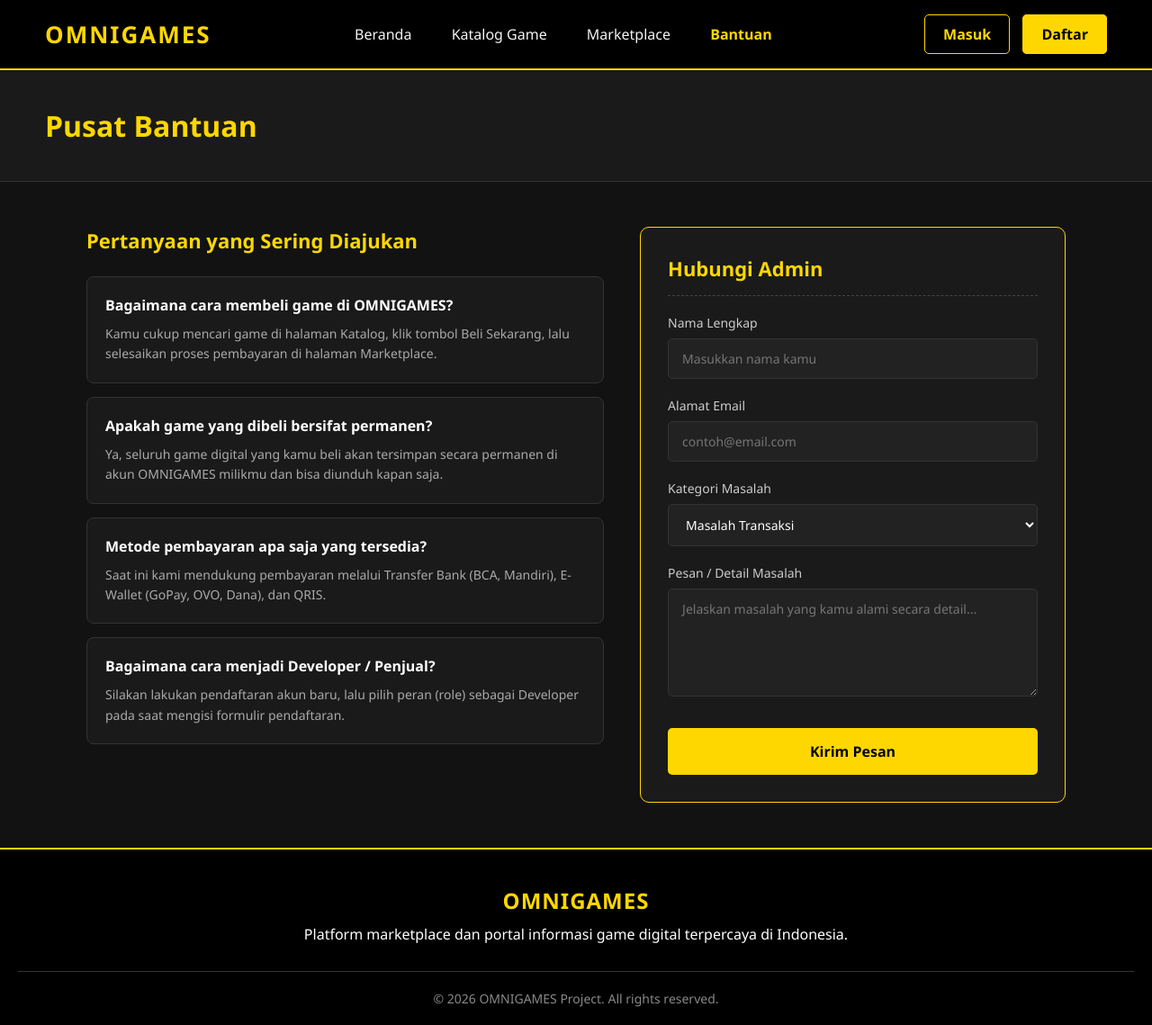
After one commit to herdiirawan2009/Kelompok9_OmniGames, a PHP site: page /html/bantuan.html in a window 1280 px wide. The commit adds this page. Shown: the whole page at 90% size. Run offline with PHP 8.4, Linux system fonts and the light colour scheme.

Commit message:
tambah marketplae dan bantuan

```diff
--- a/css/style.css
+++ b/css/style.css
@@ -304,3 +304,243 @@ body {
   color: #000000;
   border: 1px solid #ffd700;
 }
+.marketplace-layout {
+  display: flex;
+  justify-content: space-between;
+  gap: 30px;
+  align-items: flex-start;
+}
+
+.cart-section {
+  width: 65%;
+  background-color: #1a1a1a;
+  border: 1px solid #333333;
+  border-radius: 10px;
+  padding: 20px;
+}
+
+.cart-item {
+  display: flex;
+  align-items: center;
+  border-bottom: 1px solid #333333;
+  padding-bottom: 15px;
+  margin-bottom: 15px;
+}
+
+.cart-item:last-child {
+  border-bottom: none;
+  margin-bottom: 0;
+  padding-bottom: 0;
+}
+
+.cart-img {
+  width: 120px;
+  height: 70px;
+  object-fit: cover;
+  border-radius: 5px;
+  margin-right: 20px;
+}
+
+.cart-info {
+  flex: 1;
+}
+
+.cart-info h4 {
+  font-size: 18px;
+  color: #ffffff;
+  margin-bottom: 5px;
+}
+
+.cart-category {
+  font-size: 13px;
+  color: #aaaaaa;
+}
+
+.cart-price {
+  text-align: right;
+}
+
+.cart-price p {
+  font-size: 18px;
+  font-weight: bold;
+  color: #ffd700;
+  margin-bottom: 10px;
+}
+
+.btn-remove {
+  color: #ff4d4d;
+  text-decoration: none;
+  font-size: 14px;
+  font-weight: bold;
+}
+
+.checkout-section {
+  width: 35%;
+  background-color: #1a1a1a;
+  border: 1px solid #ffd700;
+  border-radius: 10px;
+  padding: 25px;
+}
+
+.checkout-section h3 {
+  color: #ffd700;
+  font-size: 20px;
+  margin-bottom: 20px;
+  border-bottom: 1px dashed #444444;
+  padding-bottom: 10px;
+}
+
+.summary-row {
+  display: flex;
+  justify-content: space-between;
+  color: #cccccc;
+  font-size: 15px;
+  margin-bottom: 15px;
+}
+
+.summary-total {
+  display: flex;
+  justify-content: space-between;
+  color: #ffffff;
+  font-size: 20px;
+  font-weight: bold;
+  margin-top: 20px;
+  padding-top: 15px;
+  border-top: 1px dashed #444444;
+}
+
+.summary-total span:last-child {
+  color: #ffd700;
+}
+
+.payment-method {
+  margin-top: 25px;
+  margin-bottom: 25px;
+}
+
+.payment-method p {
+  color: #aaaaaa;
+  font-size: 14px;
+  margin-bottom: 10px;
+}
+
+.payment-select {
+  width: 100%;
+  background-color: #222222;
+  color: #ffffff;
+  border: 1px solid #333333;
+  padding: 12px;
+  border-radius: 5px;
+  font-size: 14px;
+  outline: none;
+}
+
+.btn-checkout {
+  display: block;
+  width: 100%;
+  background-color: #ffd700;
+  color: #000000;
+  text-align: center;
+  padding: 15px;
+  text-decoration: none;
+  font-weight: bold;
+  font-size: 16px;
+  border-radius: 5px;
+}
+.help-layout {
+  display: flex;
+  justify-content: space-between;
+  gap: 40px;
+  align-items: flex-start;
+}
+
+.faq-section {
+  width: 55%;
+}
+
+.faq-section h3 {
+  color: #ffd700;
+  margin-bottom: 25px;
+  font-size: 22px;
+}
+
+.faq-item {
+  background-color: #1a1a1a;
+  border: 1px solid #333333;
+  padding: 20px;
+  border-radius: 8px;
+  margin-bottom: 15px;
+}
+
+.faq-question {
+  color: #ffffff;
+  font-size: 16px;
+  margin-bottom: 10px;
+}
+
+.faq-answer {
+  color: #aaaaaa;
+  font-size: 14px;
+  line-height: 1.6;
+}
+
+.contact-section {
+  width: 45%;
+  background-color: #1a1a1a;
+  border: 1px solid #ffd700;
+  padding: 30px;
+  border-radius: 10px;
+}
+
+.contact-section h3 {
+  color: #ffd700;
+  margin-bottom: 20px;
+  font-size: 22px;
+  border-bottom: 1px dashed #444444;
+  padding-bottom: 15px;
+}
+
+.form-group {
+  margin-bottom: 20px;
+}
+
+.form-label {
+  display: block;
+  color: #cccccc;
+  margin-bottom: 8px;
+  font-size: 14px;
+}
+
+.form-control {
+  width: 100%;
+  background-color: #222222;
+  border: 1px solid #333333;
+  color: #ffffff;
+  padding: 12px 15px;
+  border-radius: 5px;
+  font-size: 14px;
+  outline: none;
+  transition: border-color 0.3s;
+}
+
+.form-control:focus {
+  border-color: #ffd700;
+}
+
+textarea.form-control {
+  min-height: 120px;
+  resize: vertical;
+}
+
+.btn-submit {
+  width: 100%;
+  background-color: #ffd700;
+  color: #000000;
+  border: none;
+  padding: 15px;
+  font-size: 16px;
+  font-weight: bold;
+  border-radius: 5px;
+  cursor: pointer;
+  margin-top: 10px;
+}
--- /dev/null
+++ b/html/bantuan.html
@@ -0,0 +1,137 @@
+<!doctype html>
+<html lang="id">
+  <head>
+    <meta charset="UTF-8" />
+    <meta name="viewport" content="width=device-width, initial-scale=1.0" />
+    <title>Bantuan - OMNIGAMES</title>
+    <link rel="stylesheet" href="../css/style.css" />
+  </head>
+  <body>
+    <header class="header">
+      <div class="logo">
+        <h1>OMNIGAMES</h1>
+      </div>
+      <nav class="navbar">
+        <a href="index.html">Beranda</a>
+        <a href="katalog.html">Katalog Game</a>
+        <a href="marketplace.html">Marketplace</a>
+        <a href="bantuan.html" style="color: #ffd700; font-weight: bold"
+          >Bantuan</a
+        >
+      </nav>
+      <div class="user-menu">
+        <a href="javascript:void(0)" class="btn-login">Masuk</a>
+        <a href="javascript:void(0)" class="btn-register">Daftar</a>
+      </div>
+    </header>
+
+    <div class="catalog-header">
+      <h2>Pusat Bantuan</h2>
+    </div>
+
+    <main class="container help-layout">
+      <div class="faq-section">
+        <h3>Pertanyaan yang Sering Diajukan</h3>
+
+        <div class="faq-item">
+          <h4 class="faq-question">
+            Bagaimana cara membeli game di OMNIGAMES?
+          </h4>
+          <p class="faq-answer">
+            Kamu cukup mencari game di halaman Katalog, klik tombol Beli
+            Sekarang, lalu selesaikan proses pembayaran di halaman Marketplace.
+          </p>
+        </div>
+
+        <div class="faq-item">
+          <h4 class="faq-question">
+            Apakah game yang dibeli bersifat permanen?
+          </h4>
+          <p class="faq-answer">
+            Ya, seluruh game digital yang kamu beli akan tersimpan secara
+            permanen di akun OMNIGAMES milikmu dan bisa diunduh kapan saja.
+          </p>
+        </div>
+
+        <div class="faq-item">
+          <h4 class="faq-question">
+            Metode pembayaran apa saja yang tersedia?
+          </h4>
+          <p class="faq-answer">
+            Saat ini kami mendukung pembayaran melalui Transfer Bank (BCA,
+            Mandiri), E-Wallet (GoPay, OVO, Dana), dan QRIS.
+          </p>
+        </div>
+
+        <div class="faq-item">
+          <h4 class="faq-question">
+            Bagaimana cara menjadi Developer / Penjual?
+          </h4>
+          <p class="faq-answer">
+            Silakan lakukan pendaftaran akun baru, lalu pilih peran (role)
+            sebagai Developer pada saat mengisi formulir pendaftaran.
+          </p>
+        </div>
+      </div>
+
+      <div class="contact-section">
+        <h3>Hubungi Admin</h3>
+        <form action="javascript:void(0)">
+          <div class="form-group">
+            <label class="form-label">Nama Lengkap</label>
+            <input
+              type="text"
+              class="form-control"
+              placeholder="Masukkan nama kamu"
+              required
+            />
+          </div>
+
+          <div class="form-group">
+            <label class="form-label">Alamat Email</label>
+            <input
+              type="email"
+              class="form-control"
+              placeholder="contoh@email.com"
+              required
+            />
+          </div>
+
+          <div class="form-group">
+            <label class="form-label">Kategori Masalah</label>
+            <select class="form-control">
+              <option value="transaksi">Masalah Transaksi</option>
+              <option value="akun">Kendala Akun</option>
+              <option value="teknis">Masalah Teknis Game</option>
+              <option value="lainnya">Pertanyaan Lainnya</option>
+            </select>
+          </div>
+
+          <div class="form-group">
+            <label class="form-label">Pesan / Detail Masalah</label>
+            <textarea
+              class="form-control"
+              placeholder="Jelaskan masalah yang kamu alami secara detail..."
+              required
+            ></textarea>
+          </div>
+
+          <button type="submit" class="btn-submit">Kirim Pesan</button>
+        </form>
+      </div>
+    </main>
+
+    <footer class="footer">
+      <div class="footer-content">
+        <h3>OMNIGAMES</h3>
+        <p>
+          Platform marketplace dan portal informasi game digital terpercaya di
+          Indonesia.
+        </p>
+      </div>
+      <div class="footer-bottom">
+        <p>&copy; 2026 OMNIGAMES Project. All rights reserved.</p>
+      </div>
+    </footer>
+  </body>
+</html>
```
Also changed, not shown: html/marketplace.html (added, +110 -0 lines).
